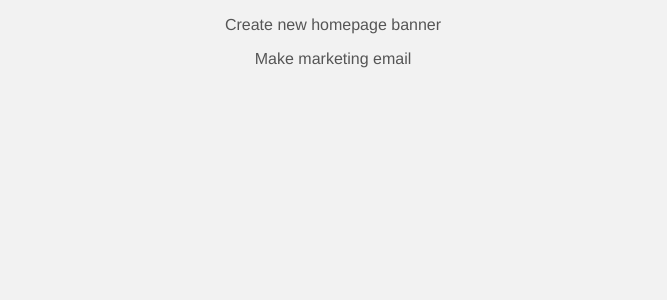
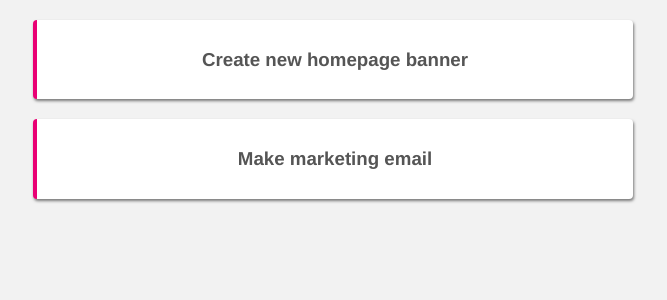
Before and after one commit to EELLOOII/Project-Planner, a Vue app: page / in a window 1280 px wide. Shown: the top 300 px of the page, without its empty margins (307-974 px from the left). Built offline with nearby package versions, Linux system fonts and the light colour scheme; data requests are answered from the project's data file.

Commit message:
UPDATE : Created a new component for a single project and customize it

```diff
--- /dev/null
+++ b/src/components/SingleProject.vue
@@ -0,0 +1,41 @@
+<template>
+  <div class="project">
+    <!-- <div class="actions" @click="toggleDetails"> -->
+    <div class="actions" @click="showDetails = !showDetails">
+        <h3>{{ project.title }}</h3>
+    </div>
+    <div class="details" v-if="showDetails">
+        <p>{{ project.details }}</p>
+    </div>
+  </div>
+</template>
+
+<script>
+export default {
+    props: ['project'],
+    data() {
+        return {
+            showDetails: false
+        }
+    },
+    methods: {
+        toggleDetails() {
+            this.showDetails = !this.showDetails
+        }
+    }
+}
+</script>
+
+<style>
+    .project {
+        margin: 20px auto;
+        background: white;
+        padding: 10px 20px;
+        border-radius: 4px;
+        box-shadow: 1px 2px 3px rgba(0, 0, 0, 0.5);
+        border-left: 4px solid #e90074;
+    }
+    h3 {
+        cursor: pointer;
+    }
+</style>
--- a/src/views/HomeView.vue
+++ b/src/views/HomeView.vue
@@ -2,7 +2,7 @@
   <div class="home">
     <div v-if="projects.length">
         <div v-for="project in projects" :key="project.id">
-            <p>{{ project.title }}</p>
+            <SingleProject :project="project"/>
         </div>
     </div>
   </div>
@@ -10,9 +10,13 @@
 
 <script>
 
+import SingleProject from '@/components/SingleProject.vue';
+
 export default {
   name: 'HomeView',
-  components: {},
+  components: {
+    SingleProject
+  },
   data() {
     return{
       projects: []
```
